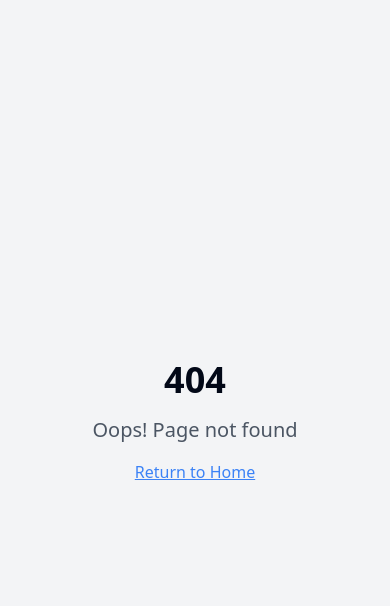
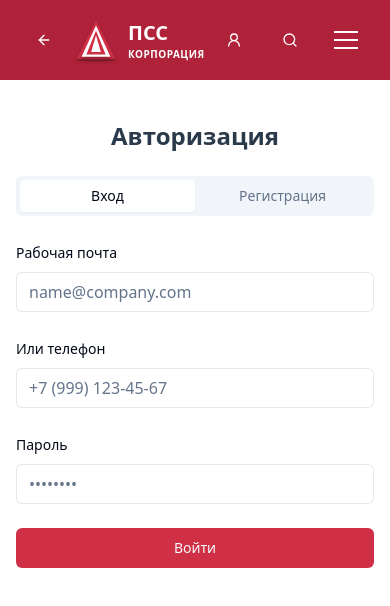
Before and after one commit to Xolla88/kaizen-meeting-lunch-find, a React (Vite) app: page /auth in a window 390 px wide. Before the commit this address had no page. Shown: the top 606 px of the page. Built offline with nearby package versions, Linux system fonts and the light colour scheme.

Commit message:
feat: Add authentication and account features
Adds an authentication page with email/phone and password input, and a registration section. Adds an account/profile icon to the main screen.

```diff
--- a/src/App.tsx
+++ b/src/App.tsx
@@ -1,9 +1,11 @@
+
 import { Toaster } from "@/components/ui/toaster";
 import { Toaster as Sonner } from "@/components/ui/sonner";
 import { TooltipProvider } from "@/components/ui/tooltip";
 import { QueryClient, QueryClientProvider } from "@tanstack/react-query";
 import { BrowserRouter, Routes, Route } from "react-router-dom";
 import Index from "./pages/Index";
+import Auth from "./pages/Auth";
 import NotFound from "./pages/NotFound";
 
 const queryClient = new QueryClient();
@@ -16,6 +18,7 @@ const App = () => (
       <BrowserRouter>
         <Routes>
           <Route path="/" element={<Index />} />
+          <Route path="/auth" element={<Auth />} />
           {/* ADD ALL CUSTOM ROUTES ABOVE THE CATCH-ALL "*" ROUTE */}
           <Route path="*" element={<NotFound />} />
         </Routes>
--- a/src/components/Layout.tsx
+++ b/src/components/Layout.tsx
@@ -1,6 +1,6 @@
 
 import React, { useState } from 'react';
-import { Search, Menu, ArrowLeft } from 'lucide-react';
+import { Search, Menu, ArrowLeft, UserRound } from 'lucide-react';
 import { Button } from '@/components/ui/button';
 import { Separator } from '@/components/ui/separator';
 import { useLocation, useNavigate } from 'react-router-dom';
@@ -22,6 +22,10 @@ const Layout: React.FC<LayoutProps> = ({ children }) => {
 
   const handleBack = () => {
     navigate(-1);
+  };
+
+  const handleAccountClick = () => {
+    navigate('/auth');
   };
 
   return (
@@ -59,6 +63,15 @@ const Layout: React.FC<LayoutProps> = ({ children }) => {
         </div>
 
         <div className="flex items-center gap-4">
+          <Button
+            variant="ghost"
+            size="icon"
+            className="text-white hover:bg-corporate-600"
+            aria-label="Личный кабинет"
+            onClick={handleAccountClick}
+          >
+            <UserRound size={24} />
+          </Button>
           <Button variant="ghost" size="icon" className="text-white hover:bg-corporate-600" aria-label="Поиск">
             <Search size={24} />
           </Button>
@@ -100,6 +113,11 @@ const Layout: React.FC<LayoutProps> = ({ children }) => {
                 </li>
                 <li>
                   <Button variant="ghost" className="w-full justify-start text-lg text-[#2A3A4A]" asChild>
+                    <a href="/auth">Личный кабинет</a>
+                  </Button>
+                </li>
+                <li>
+                  <Button variant="ghost" className="w-full justify-start text-lg text-[#2A3A4A]" asChild>
                     <a href="/about">О компании</a>
                   </Button>
                 </li>
--- /dev/null
+++ b/src/pages/Auth.tsx
@@ -0,0 +1,159 @@
+
+import React, { useState } from 'react';
+import { useNavigate } from 'react-router-dom';
+import { useToast } from '@/hooks/use-toast';
+import { Button } from '@/components/ui/button';
+import { Input } from '@/components/ui/input';
+import { Label } from '@/components/ui/label';
+import { Tabs, TabsContent, TabsList, TabsTrigger } from "@/components/ui/tabs";
+import Layout from '@/components/Layout';
+
+const Auth = () => {
+  const navigate = useNavigate();
+  const { toast } = useToast();
+  const [email, setEmail] = useState('');
+  const [phone, setPhone] = useState('');
+  const [password, setPassword] = useState('');
+  const [confirmPassword, setConfirmPassword] = useState('');
+
+  const handleLogin = (e: React.FormEvent) => {
+    e.preventDefault();
+    // В реальном приложении здесь была бы авторизация через API
+    toast({
+      title: "Успешный вход",
+      description: "Вы успешно вошли в систему",
+    });
+    navigate('/');
+  };
+
+  const handleRegister = (e: React.FormEvent) => {
+    e.preventDefault();
+    if (password !== confirmPassword) {
+      toast({
+        title: "Ошибка",
+        description: "Пароли не совпадают",
+        variant: "destructive",
+      });
+      return;
+    }
+    // В реальном приложении здесь была бы регистрация через API
+    toast({
+      title: "Успешная регистрация",
+      description: "Вы успешно зарегистрировались",
+    });
+    navigate('/');
+  };
+
+  return (
+    <Layout>
+      <div className="container mx-auto max-w-md py-10 px-4">
+        <h2 className="text-2xl font-bold text-center mb-6 text-[#2A3A4A]">Авторизация</h2>
+
+        <Tabs defaultValue="login" className="w-full">
+          <TabsList className="grid w-full grid-cols-2 mb-6">
+            <TabsTrigger value="login">Вход</TabsTrigger>
+            <TabsTrigger value="register">Регистрация</TabsTrigger>
+          </TabsList>
+
+          <TabsContent value="login">
+            <form onSubmit={handleLogin} className="space-y-6">
+              <div className="space-y-2">
+                <Label htmlFor="email-login">Рабочая почта</Label>
+                <Input
+                  id="email-login"
+                  type="email"
+                  placeholder="name@company.com"
+                  value={email}
+                  onChange={(e) => setEmail(e.target.value)}
+                />
+              </div>
+
+              <div className="space-y-2">
+                <Label htmlFor="phone-login">Или телефон</Label>
+                <Input
+                  id="phone-login"
+                  type="tel"
+                  placeholder="+7 (999) 123-45-67"
+                  value={phone}
+                  onChange={(e) => setPhone(e.target.value)}
+                />
+              </div>
+
+              <div className="space-y-2">
+                <Label htmlFor="password-login">Пароль</Label>
+                <Input
+                  id="password-login"
+                  type="password"
+                  placeholder="••••••••"
+                  value={password}
+                  onChange={(e) => setPassword(e.target.value)}
+                />
+              </div>
+
+              <Button type="submit" className="w-full bg-corporate-600 hover:bg-corporate-700">
+                Войти
+              </Button>
+            </form>
+          </TabsContent>
+
+          <TabsContent value="register">
+            <form onSubmit={handleRegister} className="space-y-6">
+              <div className="space-y-2">
+                <Label htmlFor="email-register">Рабочая почта</Label>
+                <Input
+                  id="email-register"
+                  type="email"
+                  placeholder="name@company.com"
+                  value={email}
+                  onChange={(e) => setEmail(e.target.value)}
+                  required
+                />
+              </div>
+
+              <div className="space-y-2">
+                <Label htmlFor="phone-register">Контактный телефон</Label>
+                <Input
+                  id="phone-register"
+                  type="tel"
+                  placeholder="+7 (999) 123-45-67"
+                  value={phone}
+                  onChange={(e) => setPhone(e.target.value)}
+                />
+              </div>
+
+              <div className="space-y-2">
+                <Label htmlFor="password-register">Пароль</Label>
+                <Input
+                  id="password-register"
+                  type="password"
+                  placeholder="••••••••"
+                  value={password}
+                  onChange={(e) => setPassword(e.target.value)}
+                  required
+                />
+              </div>
+
+              <div className="space-y-2">
+                <Label htmlFor="confirm-password">Подтверждение пароля</Label>
+                <Input
+                  id="confirm-password"
+                  type="password"
+                  placeholder="••••••••"
+                  value={confirmPassword}
+                  onChange={(e) => setConfirmPassword(e.target.value)}
+                  required
+                />
+              </div>
+
+              <Button type="submit" className="w-full bg-corporate-600 hover:bg-corporate-700">
+                Зарегистрироваться
+              </Button>
+            </form>
+          </TabsContent>
+        </Tabs>
+      </div>
+    </Layout>
+  );
+};
+
+export default Auth;
```
